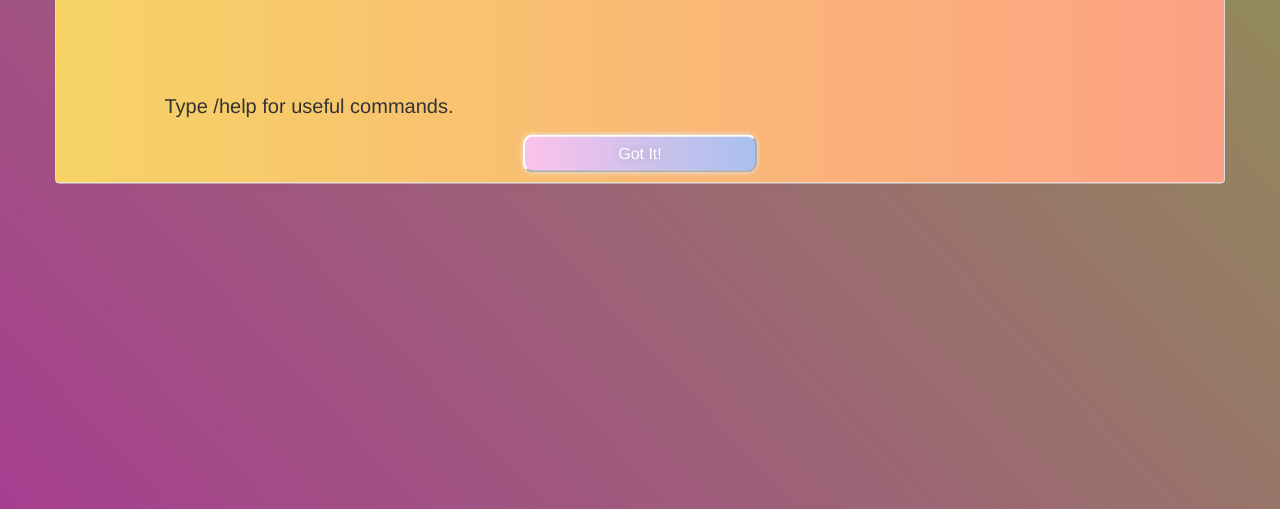
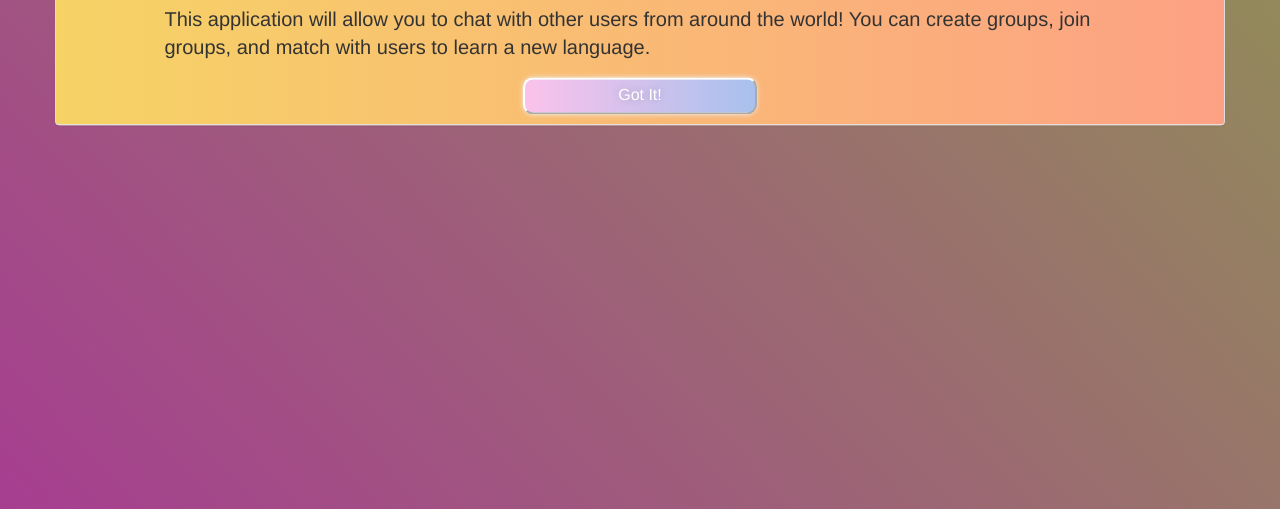
Before and after one commit to shaheedebrahim/International-Chat, a plain HTML site: page public/index.html in a window 1280 px wide. Shown: the part 291-800 px from the top of the page. Drawn offline with nearby package versions, Linux system fonts and the light colour scheme; no server answers.

Commit message:
Changed purpose message

```diff
--- a/public/index.html
+++ b/public/index.html
@@ -42,15 +42,8 @@
 				<!-- Login Body -->
 				<div class="col responsiveFont">
 					<div class="col panel-body">
-						Purpose:
-						<br> . . .
-						<br>
-						<br>
-						<br>
-					</div>
-
-					<div class="col panel-body">
-						Type /help for useful commands.
+						This application will allow you to chat with other users from around the world!
+						You can create groups, join groups, and match with users to learn a new language.
 					</div>
 				</div>
 
```
